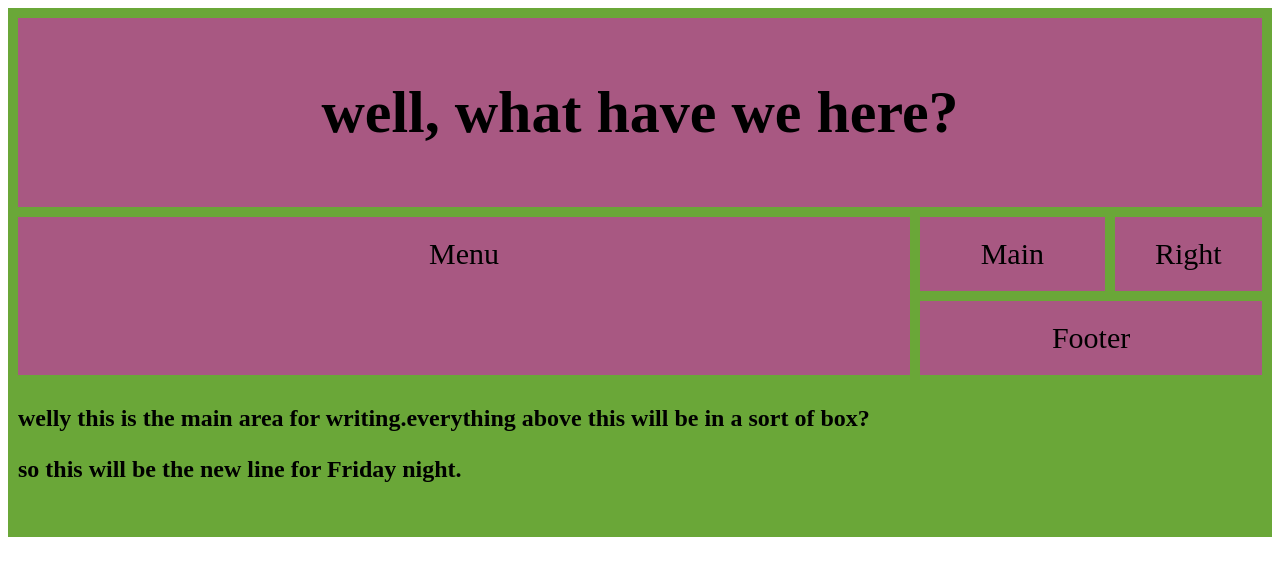
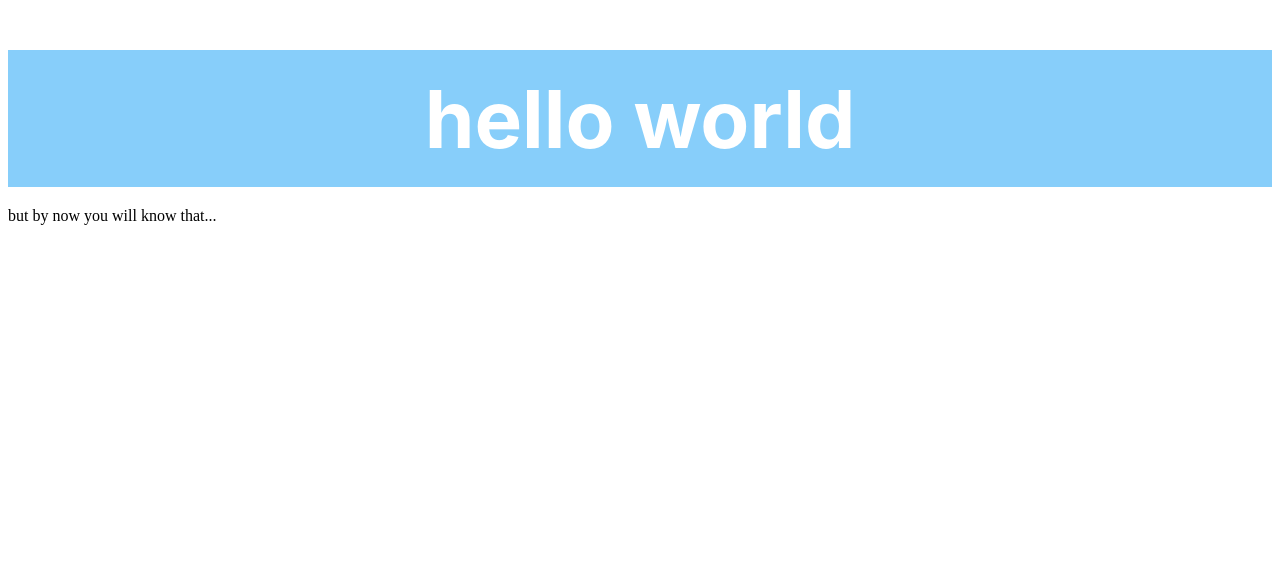
Before and after one commit to bariryan/artHousesWebsite, a plain HTML site: page index.html in a window 1280 px wide. Drawn offline with Linux system fonts and the light colour scheme.

Commit message:
an new ascent brothers!
a new ascent Trisaniouiouois

```diff
--- a/index.html
+++ b/index.html
@@ -1,56 +1,17 @@
+<!DOCTYPE html>
 <html lang="en">
 <head>
-    <meta charset="UTF-8">
-    <meta http-equiv="X-UA-Compatible" content="IE=edge">
-    <meta name="viewport" content="width=device-width, initial-scale=1.0">
-    <title>MY css and html and javascript sandbox!</title>
-    <style>
-        .item1 { grid-area: header; }
-        .item2 { grid-area: menu; }
-        .item3 { grid-area: main; }
-        .item4 { grid-area: right; }
-        .item5 { grid-area: footer; }
-
-        .grid-container {
-          display: grid;
-          grid-template-areas:
-            'header header header header header header'
-            'menu main main main right right'
-            'menu footer footer footer footer footer';
-          grid-gap: 10px;
-          background-color: #6aa738;
-          padding: 10px;
-        }
-
-        .grid-container > div {
-          background-color: rgba(184, 69, 149, 0.8);
-          text-align: center;
-          padding: 20px 0;
-          font-size: 30px;
-        }
-        </style>
+  <meta charset="UTF-8">
+  <meta http-equiv="X-UA-Compatible" content="IE=edge">
+  <meta name="viewport" content="width=device-width, initial-scale=1.0">
+  <title>Hello world!</title>
+  <link rel="stylesheet" href="main.css">
 </head>
 <body>
-    <h1></h1>
-    <script src="index.js"></script>
 
-
-
-<div class="grid-container">
-  <div class="item1">
-    <h1>
-      well, what have we here?
-    </h1>
-  </div>
-  <div class="item2">Menu</div>
-  <div class="item3">Main</div>
-  <h2>
-    welly this is the main area for writing.everything above this will be in a sort of box?
-    <p>so this will be the new line for Friday night. </p>
-  </h2>
-  <div class="item4">Right</div>
-  <div class="item5">Footer</div>
-</div>
-
+  <h1>
+    hello world
+  </h1>
+  <p>but by now you will know that...</p>
 </body>
 </html>
--- a/main.css
+++ b/main.css
@@ -0,0 +1,10 @@
+h1{
+    font-size: 80px;
+    font-family: -apple-system, BlinkMacSystemFont, 'Segoe UI', Roboto, Oxygen, Ubuntu, Cantarell, 'Open Sans', 'Helvetica Neue', sans-serif;
+    background-color: lightskyblue;
+    padding: 20px;
+    margin-top: 50px;
+    margin-bottom: 20px;
+    color: white;
+    text-align: center;
+}
```
